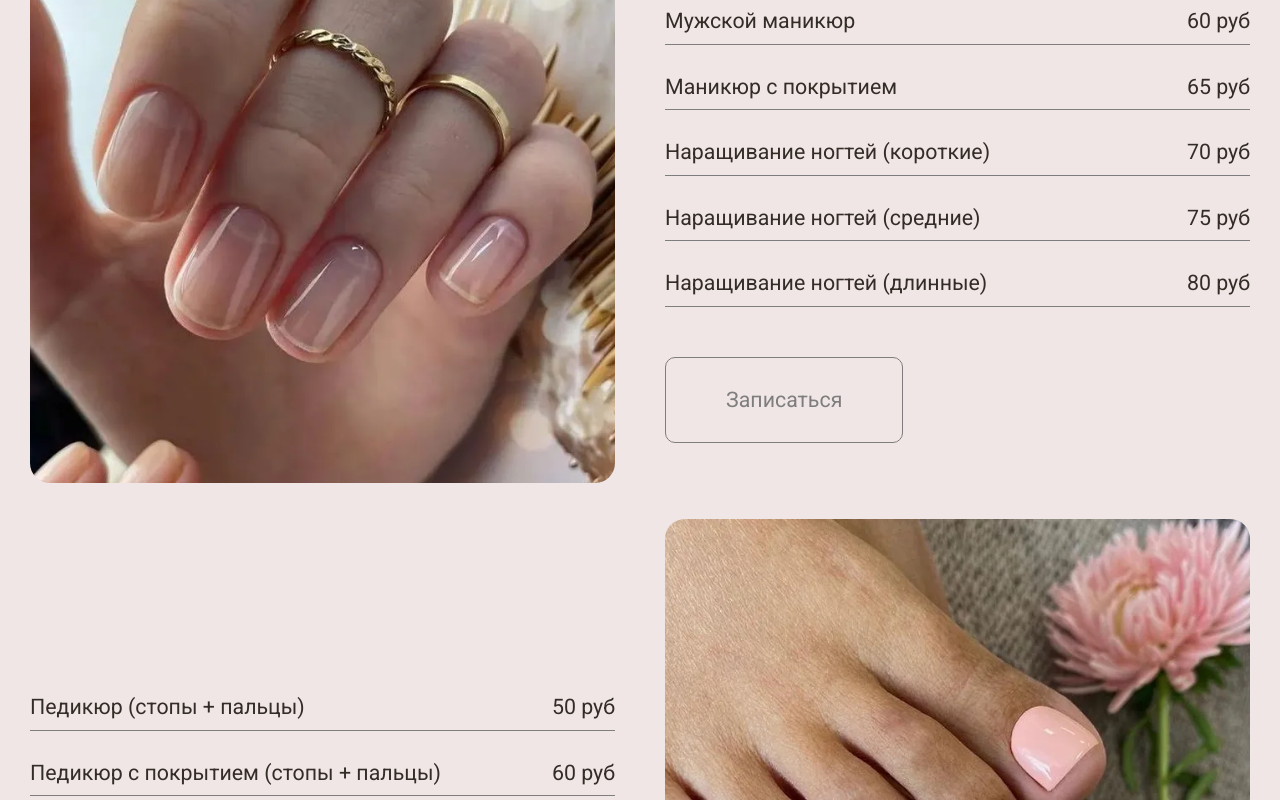
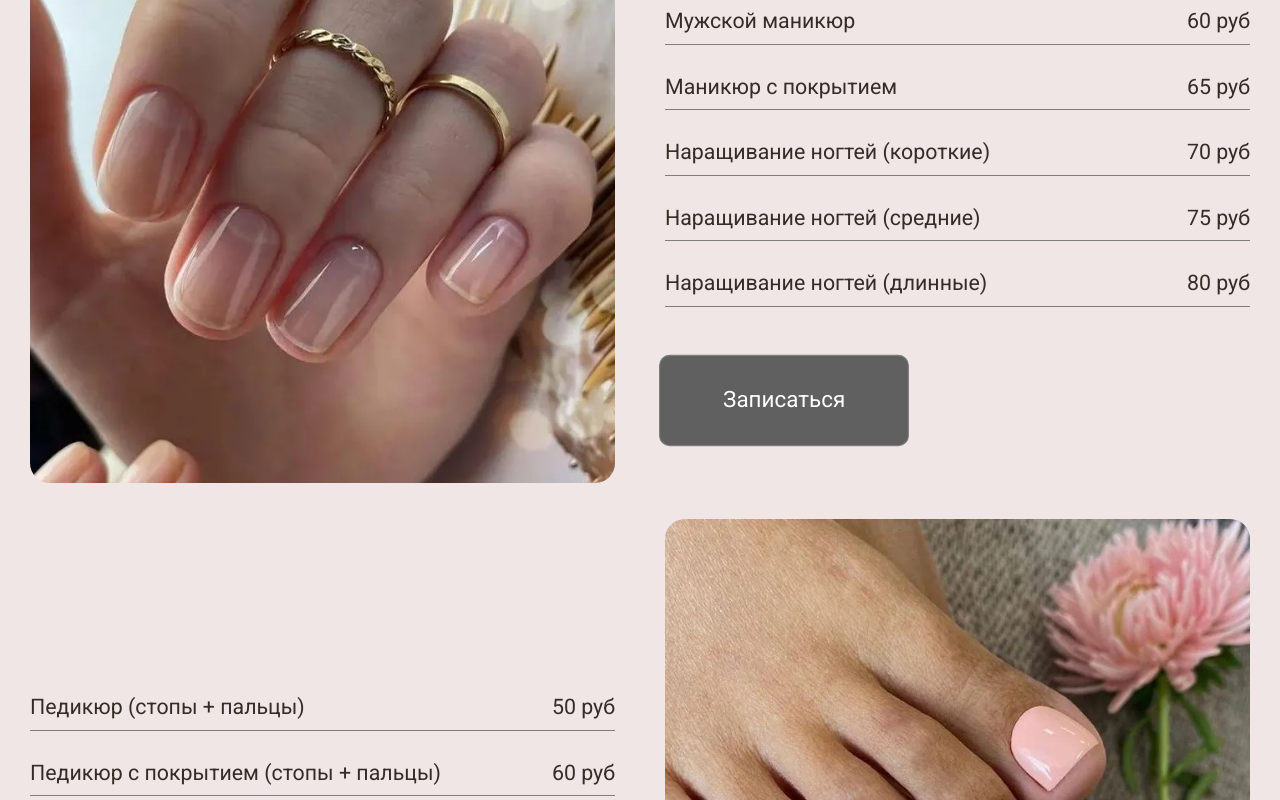
Before and after one commit to darina1970/Natali_Nails, a React (Vite) app: page / in a window 1280 px wide. In both pictures the pointer is over the button 784 px from the left and 4453 px from the top of the page. Shown: the part 4053-4853 px from the top of the page. Built offline with nearby package versions, Linux system fonts and the light colour scheme.

Commit message:
change hover effects of buttons

```diff
--- a/src/components/Price/Price.module.css
+++ b/src/components/Price/Price.module.css
@@ -50,6 +50,13 @@
 .button {
     padding: 30px 60px;
     width: max-content;
+    transition: transform 0.3s ease, background-color 0.3s ease;
+}
+
+.button:hover {
+    transform: scale(1.05);
+    background-color: #606060;
+    color: #fff;
 }
 
 @media (max-width: 1199px) {
```
